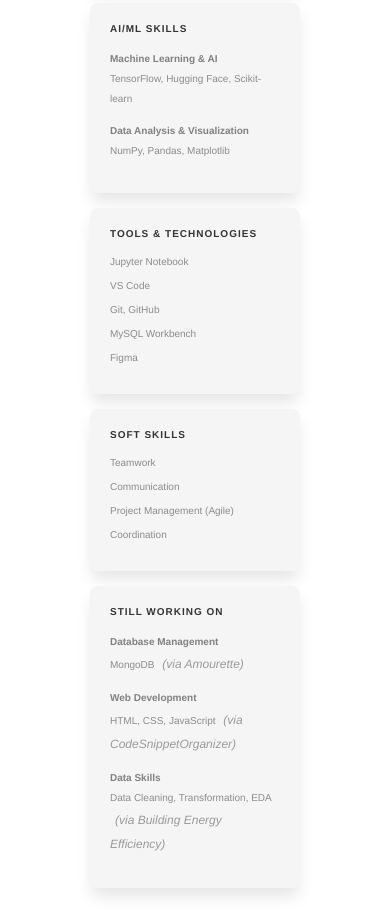
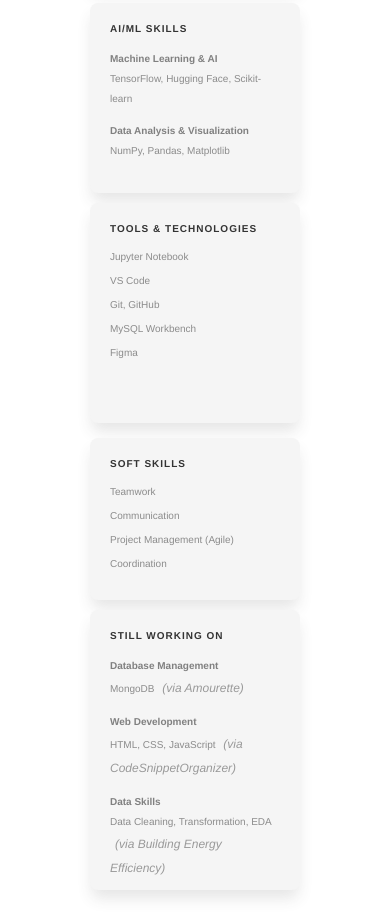
Before and after one commit to karas0904/Portfolio, a plain HTML site: page index.html in a window 390 px wide. Shown: the part 1985-2904 px from the top of the page. Drawn offline with Linux system fonts and the light colour scheme.

Commit message:
skill structure change

```diff
--- a/css/style.css
+++ b/css/style.css
@@ -782,7 +782,7 @@
 .info-section {
   margin-top: 170px;
   text-align: left;
-  max-width: 70%;
+  max-width: 90%;
 }
 
 .info-title {
@@ -930,6 +930,7 @@
   grid-row: 1 / 2;
   transform: translateY(-100%);
   padding: 20px;
+  height: 180px;
   box-shadow: 0px 10px 15px -2px #45454523;
 }
 
@@ -954,6 +955,8 @@
   grid-column: 3 / 4;
   grid-row: 2 / 4;
   transform: translateX(100%);
+  height: 350px;
+  margin-top: 30px;
   box-shadow: 0px 10px 15px -2px #45454523;
 }
 
@@ -965,7 +968,7 @@
   grid-column: 1 / 2;
   grid-row: 3 / 4;
   transform: translateY(100%);
-  height: 250px;
+  height: 275px;
   margin-top: -62px;
   box-shadow: 0px 10px 15px -2px #45454523;
 }
@@ -978,6 +981,8 @@
   grid-column: 2 / 3;
   grid-row: 2 / 4;
   transform: translateX(-100%);
+  height: 350px;
+  margin-top: 30px;
   box-shadow: 0px 10px 15px -2px #45454523;
 }
 
@@ -1220,6 +1225,18 @@
     margin-top: 0;
   }
 
+  .box-3 {
+    height: 220px;
+    margin-top: -5px;
+    box-shadow: 0px 10px 15px -2px #45454523;
+  }
+
+  .box-5 {
+    height: 280px;
+    margin-top: -5px;
+    box-shadow: 0px 10px 15px -2px #45454523;
+  }
+
   /* Ideas Section Adjustments for Smaller Screens */
   .ideas-section {
     width: 100%; /* Full width for centering */
```
